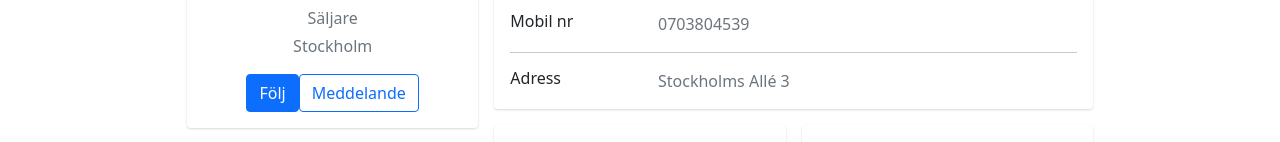
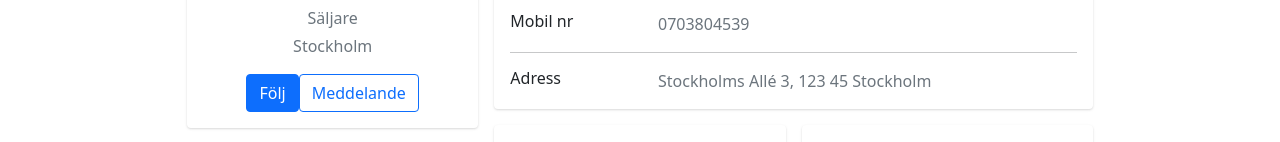
Before and after one commit to jenseneducation-john-gustafsson/agil-grupp-3, a Vue app: page /#/john in a window 1280 px wide. Shown: the part 364-506 px from the top of the page. Built offline with nearby package versions, Linux system fonts and the light colour scheme.

Commit message:
adress tillägg

```diff
--- a/src/views/John.vue
+++ b/src/views/John.vue
@@ -86,7 +86,7 @@
                       <h6 class="mb-0">Adress</h6>
                     </div>
                     <div class="col-sm-9 text-secondary">
-                      Stockholms Allé 3
+                      Stockholms Allé 3, 123 45 Stockholm
                     </div>
                   </div>
                 </div>
```
